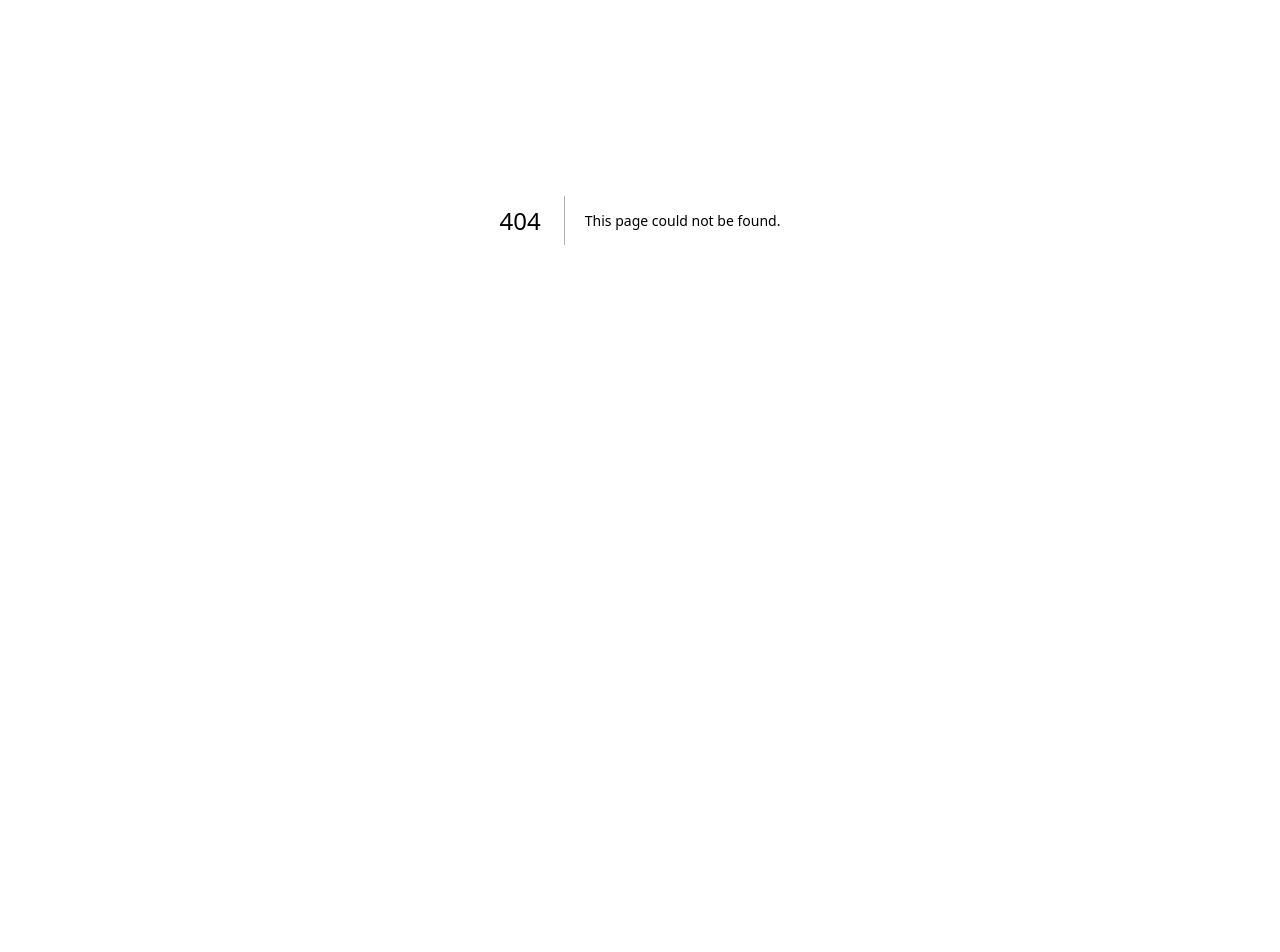
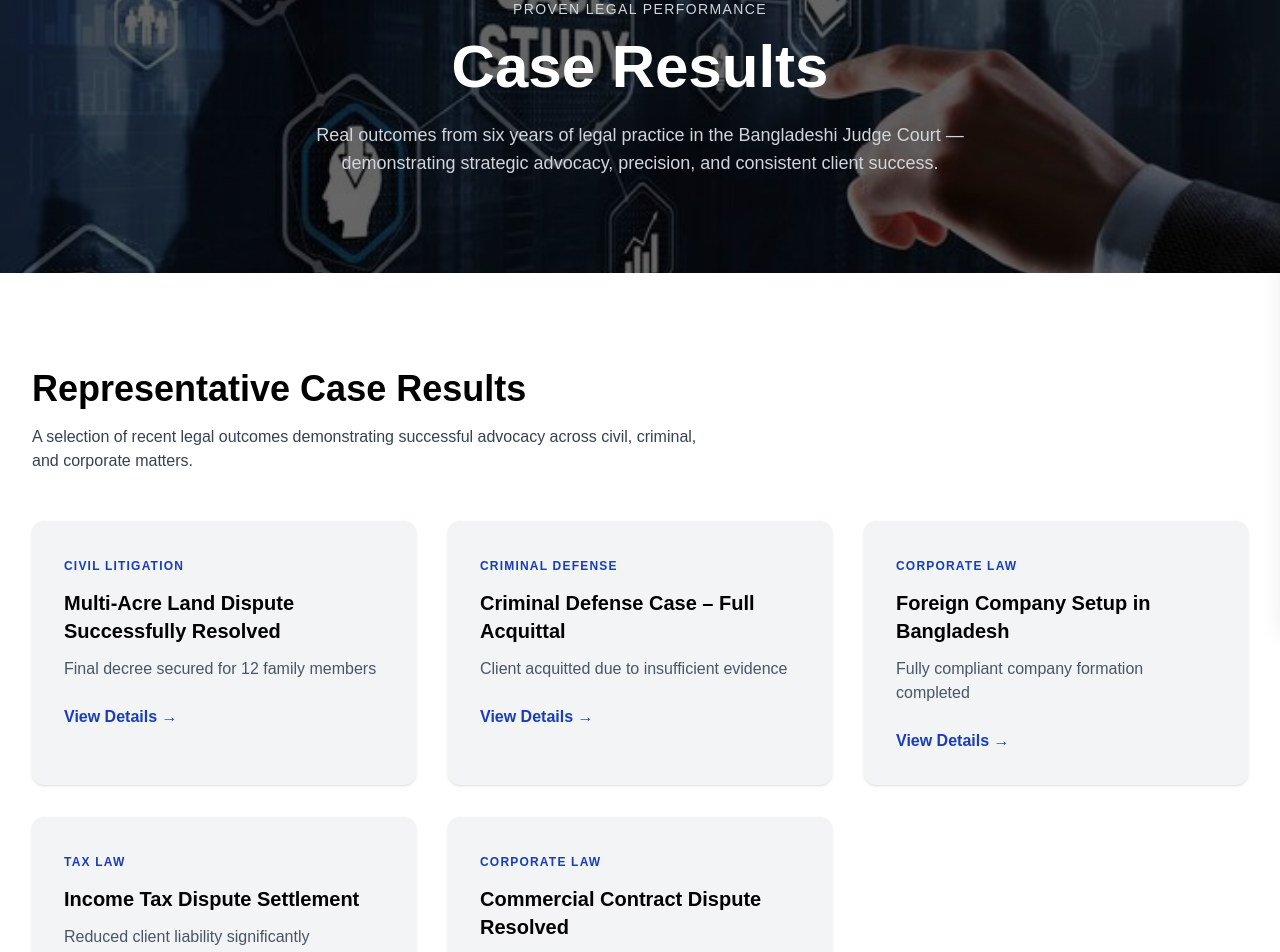
Before and after one commit to TAVDEV-team/portfolio1_Depankar_Chakraborty_advocate, a Next.js app: page /case-results in a window 1280 px wide. Before the commit this address had no page. Shown: the part 180-1132 px from the top of the page. Before the commit the page ends 800 px from the top, so only its background shows below. Built offline with nearby package versions, Linux system fonts and the light colour scheme.

Commit message:
added case-results page

```diff
--- a/app/Blog/page.tsx
+++ b/app/Blog/page.tsx
@@ -202,7 +202,7 @@ export default function BlogPage() {
   </h3>
   <ul className="space-y-6">
     <li>
-      <a className="block group" href="#">
+      <a className="block group" href="https://www.sciencedirect.com/science/article/abs/pii/S1544612316302392">
         <span className="text-xs text-legal-gold font-bold">1. Corporate Law</span>
         <p className="text-sm font-serif font-bold group-hover:underline mt-1">
           Shareholder Rights in Mergers &amp; Acquisitions
@@ -210,7 +210,7 @@ export default function BlogPage() {
       </a>
     </li>
     <li>
-      <a className="block group" href="#">
+      <a className="block group" href="https://www.hrfabrika.com/posts/en/non-compete-clauses-in-employment-law-requirements-and-enforcement">
         <span className="text-xs text-legal-gold font-bold">2. Employment Law</span>
         <p className="text-sm font-serif font-bold group-hover:underline mt-1">
           Non-Compete Clauses: What You Need to Know
--- /dev/null
+++ b/app/case-results/page.tsx
@@ -0,0 +1,19 @@
+import CaseHero from "@/components/case-results/CaseHero";
+import CaseGrid from "@/components/case-results/CaseGrid";
+import Testimonials from "@/components/case-results/Testimonials";
+import CaseCTA from "@/components/case-results/CaseCTA";
+import Navbar from "@/components/Navbar";
+import Footer from "@/components/Footer";
+
+export default function CaseResultsPage() {
+  return (
+    <main>
+        <Navbar/>
+      <CaseHero />
+      <CaseGrid />
+      <Testimonials />
+      <CaseCTA />
+      <Footer/>
+    </main>
+  );
+}
--- a/components/Navbar.tsx
+++ b/components/Navbar.tsx
@@ -11,7 +11,7 @@ export default function Navbar() {
     { name: "About", href: "/About" },
     { name: "Practice Areas", href: "/Practice_Areas" },
     { name: "Blog", href: "/Blog" },
-    { name: "FAQ", href: "/FAQ" },
+    { name: "Case-Results", href: "/case-results" },
     { name: "Contact", href: "/Contact" },
   ];
 
--- /dev/null
+++ b/components/case-results/CaseCTA.tsx
@@ -0,0 +1,38 @@
+"use client";
+
+import { motion } from "framer-motion";
+import Link from "next/link";
+
+const CaseCTA = (): JSX.Element => {
+  return (
+    <section className="py-24 bg-primary text-black">
+      <div className="max-w-4xl mx-auto px-8 text-center">
+
+        <motion.h2
+          initial={{ opacity: 0, scale: 0.9 }}
+          whileInView={{ opacity: 1, scale: 1 }}
+          viewport={{ once: true }}
+          className="text-4xl md:text-5xl font-bold serif-tight"
+        >
+          Need Strong Legal Representation?
+        </motion.h2>
+
+        <p className="mt-6 text-lg opacity-80">
+          Get professional legal guidance tailored to your case. Take the first step today.
+        </p>
+
+        <Link href="/Contact">
+  <motion.button
+    whileHover={{ scale: 1.05 }}
+    whileTap={{ scale: 0.95 }}
+    className="mt-10 bg-tertiary-fixed text-white px-8 py-4 rounded font-semibold bg-blue-950"
+  >
+    Request Consultation
+  </motion.button>
+</Link>
+      </div>
+    </section>
+  );
+};
+
+export default CaseCTA;
--- /dev/null
+++ b/components/case-results/CaseCard.tsx
@@ -0,0 +1,42 @@
+"use client";
+
+import { motion } from "framer-motion";
+import Link from "next/link";
+import { Case } from "./caseData";
+
+type CaseCardProps = {
+  caseItem: Case;
+};
+
+const CaseCard: React.FC<CaseCardProps> = ({ caseItem }) => {
+  return (
+    <motion.div
+      initial={{ opacity: 0, y: 40 }}
+      whileInView={{ opacity: 1, y: 0 }}
+      transition={{ duration: 0.5 }}
+      viewport={{ once: true }}
+      className="bg-surface-container-lowest p-8 rounded-xl shadow-sm hover:shadow-xl transition-all hover:-translate-y-2 bg-gray-100"
+    >
+      <span className="text-xs uppercase tracking-widest text-on-tertiary-fixed-variant text-blue-800 font-bold">
+        {caseItem.category}
+      </span>
+
+      <h3 className="text-xl font-bold text-primary mt-3 serif-tight text-black">
+        {caseItem.title}
+      </h3>
+
+      <p className="text-on-surface-variant mt-3 text-gray-600">
+        {caseItem.result}
+      </p>
+
+      <Link
+        href={`/case-results/${caseItem.slug}`}
+        className="inline-block mt-6 text-primary font-semibold hover:underline text-blue-800"
+      >
+        View Details →
+      </Link>
+    </motion.div>
+  );
+};
+
+export default CaseCard;
--- /dev/null
+++ b/components/case-results/CaseGrid.tsx
@@ -0,0 +1,48 @@
+"use client";
+
+import { motion } from "framer-motion";
+import { cases, Case } from "./caseData";
+import CaseCard from "./CaseCard";
+
+const CaseGrid: React.FC = () => {
+  return (
+    <section className="py-24 bg-surface">
+      <div className="max-w-7xl mx-auto px-8">
+
+        {/* Heading */}
+        <div className="mb-12">
+          <h2 className="text-4xl font-bold text-black serif-tight">
+            Representative Case Results
+          </h2>
+          <p className="text-on-surface-variant mt-4 max-w-2xl text-gray-700">
+            A selection of recent legal outcomes demonstrating successful advocacy across civil,
+            criminal, and corporate matters.
+          </p>
+        </div>
+
+        {/* Animated Grid */}
+        <motion.div
+          initial="hidden"
+          whileInView="visible"
+          viewport={{ once: true }}
+          variants={{
+            hidden: {},
+            visible: {
+              transition: {
+                staggerChildren: 0.15,
+              },
+            },
+          }}
+          className="grid md:grid-cols-2 lg:grid-cols-3 gap-8"
+        >
+          {cases.map((caseItem: Case) => (
+            <CaseCard key={caseItem.slug} caseItem={caseItem} />
+          ))}
+        </motion.div>
+
+      </div>
+    </section>
+  );
+};
+
+export default CaseGrid;
--- /dev/null
+++ b/components/case-results/CaseHero.tsx
@@ -0,0 +1,30 @@
+import React from "react";
+
+const CaseHero: React.FC = () => {
+  return (
+    <section className="relative py-24 bg-[url('/case.jpg')] bg-cover bg-center">
+
+      {/* Overlay */}
+      <div className="absolute inset-0 bg-black/60"></div>
+
+      {/* Content */}
+      <div className="relative z-10 max-w-5xl mx-auto px-8 text-center">
+        <span className="text-gray-300 text-sm uppercase tracking-widest">
+          Proven Legal Performance
+        </span>
+
+        <h1 className="text-5xl md:text-6xl font-bold text-white mt-4 serif-tight">
+          Case Results
+        </h1>
+
+        <p className="text-gray-300 mt-6 text-lg max-w-2xl mx-auto">
+          Real outcomes from six years of legal practice in the Bangladeshi Judge Court —
+          demonstrating strategic advocacy, precision, and consistent client success.
+        </p>
+      </div>
+
+    </section>
+  );
+};
+
+export default CaseHero;
--- /dev/null
+++ b/components/case-results/Testimonials.tsx
@@ -0,0 +1,58 @@
+"use client";
+
+import { motion } from "framer-motion";
+
+type Testimonial = {
+  name: string;
+  text: string;
+};
+
+const testimonials: Testimonial[] = [
+  {
+    name: "Rahman Ahmed",
+    text: "Highly professional and strategic. My land dispute was resolved faster than expected.",
+  },
+  {
+    name: "Nusrat Jahan",
+    text: "Exceptional legal support. I felt confident throughout the entire process.",
+  },
+  {
+    name: "Imran Hossain",
+    text: "Handled my corporate case with precision. Strongly recommended.",
+  },
+];
+
+const Testimonials = () => {
+  return (
+    <section className="py-24 bg-surface-container-low bg-gray-800">
+      <div className="max-w-6xl mx-auto px-8 text-center">
+        <h2 className="text-4xl font-bold text-primary serif-tight mb-12">
+          Client Testimonials
+        </h2>
+
+        <div className="grid md:grid-cols-3 gap-8">
+          {testimonials.map((t: Testimonial, i: number) => (
+            <motion.div
+              key={i}
+              initial={{ opacity: 0, y: 30 }}
+              whileInView={{ opacity: 1, y: 0 }}
+              transition={{ delay: i * 0.2 }}
+              viewport={{ once: true }}
+              className="bg-white p-8 rounded-xl shadow-sm"
+            >
+              <p className="text-on-surface-variant text-gray-600 italic">
+                “{t.text}”
+              </p>
+
+              <h4 className="mt-4 font-semibold text-blue-800">
+                — {t.name}
+              </h4>
+            </motion.div>
+          ))}
+        </div>
+      </div>
+    </section>
+  );
+};
+
+export default Testimonials;
--- /dev/null
+++ b/components/case-results/caseData.ts
@@ -0,0 +1,61 @@
+export type Case = {
+  slug: string;
+  title: string;
+  category: string;
+  result: string;
+  problem: string;
+  strategy: string;
+};
+
+export const cases: Case[] = [
+  {
+    slug: "land-dispute-resolution",
+    title: "Multi-Acre Land Dispute Successfully Resolved",
+    category: "Civil Litigation",
+    result: "Final decree secured for 12 family members",
+    problem:
+      "Dispute over ancestral land ownership among multiple family members causing long-term legal conflict.",
+    strategy:
+      "Filed structured civil suit, presented land records, and mediated negotiation between parties.",
+  },
+  {
+    slug: "criminal-acquittal",
+    title: "Criminal Defense Case – Full Acquittal",
+    category: "Criminal Defense",
+    result: "Client acquitted due to insufficient evidence",
+    problem:
+      "Client falsely accused in a criminal case with weak evidence presented by the prosecution.",
+    strategy:
+      "Cross-examined witnesses, challenged evidence validity, and exposed inconsistencies in statements.",
+  },
+  {
+    slug: "corporate-investment",
+    title: "Foreign Company Setup in Bangladesh",
+    category: "Corporate Law",
+    result: "Fully compliant company formation completed",
+    problem:
+      "Foreign investor required legal compliance for entering the Bangladeshi market.",
+    strategy:
+      "Handled registration, regulatory approvals, and ensured compliance with local laws.",
+  },
+  {
+    slug: "tax-settlement",
+    title: "Income Tax Dispute Settlement",
+    category: "Tax Law",
+    result: "Reduced client liability significantly",
+    problem:
+      "Client faced excessive tax claims and penalties from authority.",
+    strategy:
+      "Filed appeal, presented financial documentation, and negotiated revised assessment.",
+  },
+  {
+    slug: "contract-dispute",
+    title: "Commercial Contract Dispute Resolved",
+    category: "Corporate Law",
+    result: "Dispute settled without litigation",
+    problem:
+      "Business conflict arising from breach of contract terms.",
+    strategy:
+      "Negotiated settlement and avoided prolonged court proceedings.",
+  },
+];
--- a/package.json
+++ b/package.json
@@ -9,6 +9,7 @@
     "lint": "eslint"
   },
   "dependencies": {
+    "framer-motion": "^12.38.0",
     "next": "16.1.6",
     "nodemailer": "^8.0.2",
     "react": "19.2.3",
```
Also changed, not shown: public/case.jpg (added), 1 other file (tests, documents, lock files or other folders).
